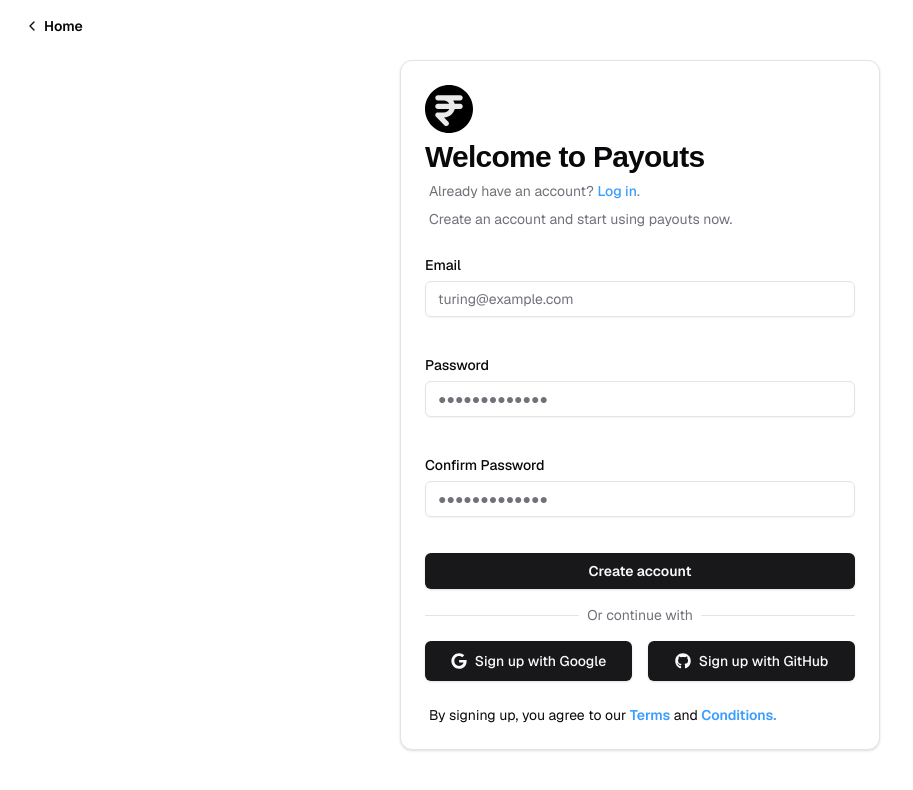
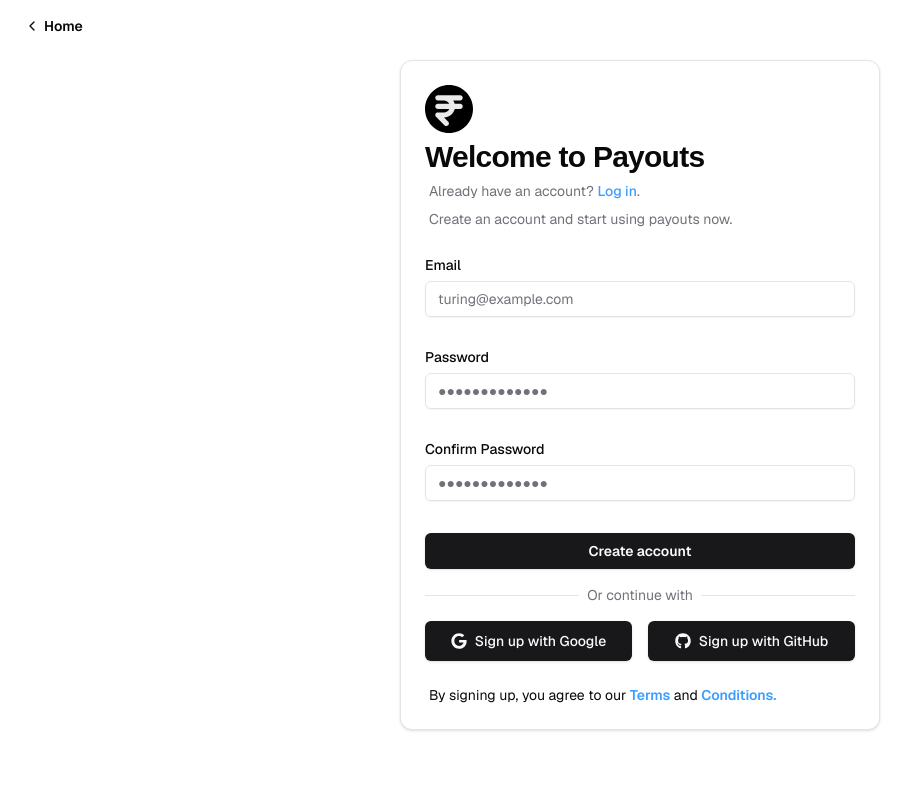
Before and after one commit to pranavcpawar/payouts-app, a Next.js app: page /signup in a window 1280 px wide. Shown: the top 790 px of the page, without its empty margins (0-913 px from the left). Built offline with nearby package versions, Linux system fonts and the light colour scheme; a web font is replaced by a local one.

Commit message:
fix form spacing

```diff
--- a/app/(auth)/login/cred-login.tsx
+++ b/app/(auth)/login/cred-login.tsx
@@ -38,8 +38,9 @@ export function CredsLoginForm() {
 
   return (
     <Form {...form}>
-      <form onSubmit={form.handleSubmit(onSubmit)} className="space-y-4">
+      <form onSubmit={form.handleSubmit(onSubmit)} className="space-y-2">
         <FormField
+          key="email"
           control={form.control}
           name="email"
           render={({ field }) => (
@@ -59,10 +60,11 @@ export function CredsLoginForm() {
           )}
         />
         <FormField
+          key="password"
           control={form.control}
           name="password"
           render={({ field }) => (
-            <FormItem>
+            <FormItem className="pb-1">
               <FormLabel>Password</FormLabel>
               <FormControl>
                 <Input
--- a/app/(auth)/signup/cred-signup.tsx
+++ b/app/(auth)/signup/cred-signup.tsx
@@ -48,8 +48,9 @@ export function RegistrationForm() {
 
   return (
     <Form {...form}>
-      <form onSubmit={form.handleSubmit(onSubmit)} className="space-y-4">
+      <form onSubmit={form.handleSubmit(onSubmit)} className="space-y-2">
         <FormField
+          key="email"
           control={form.control}
           name="email"
           render={({ field }) => (
@@ -69,6 +70,7 @@ export function RegistrationForm() {
           )}
         />
         <FormField
+          key="password"
           control={form.control}
           name="password"
           render={({ field }) => (
@@ -88,10 +90,11 @@ export function RegistrationForm() {
           )}
         />
         <FormField
+          key="passwordConfirmation"
           control={form.control}
           name="passwordConfirmation"
           render={({ field }) => (
-            <FormItem>
+            <FormItem className="pb-1">
               <FormLabel>Confirm Password</FormLabel>
               <FormControl>
                 <Input
```
